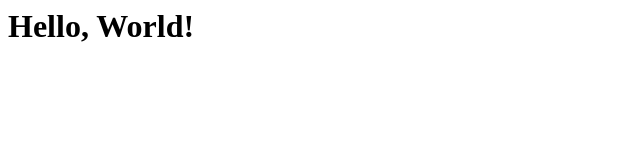
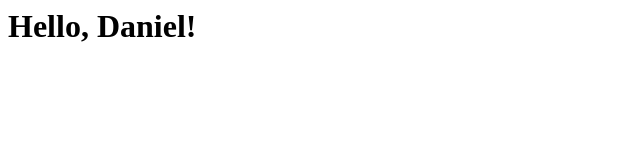
Before and after one commit to crobin07/blog, a plain HTML site: page index.html in a window 1280 px wide. Shown: the full height of the page, 0-640 px from the left. Drawn offline with Linux system fonts and the light colour scheme.

Commit message:
Update index.html to say Daniel

```diff
--- a/index.html
+++ b/index.html
@@ -1 +1 @@
-<h1>Hello, World!</h1>
+<h1>Hello, Daniel!</h1>
```
